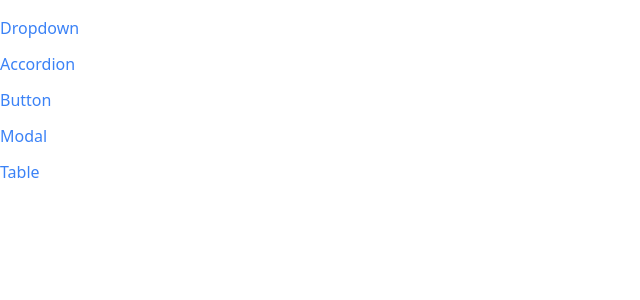
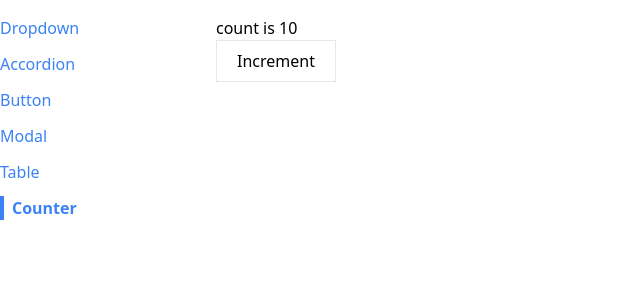
Before and after one commit to Pendentyw/React-components, a React (Create React App) app: page /counter in a window 1280 px wide. Shown: the top 300 px of the page, without its empty margins (0-640 px from the left). Built offline with nearby package versions, Linux system fonts and the light colour scheme.

Commit message:
counter logic

```diff
--- a/src/App.js
+++ b/src/App.js
@@ -5,6 +5,7 @@
 import ButtonPage from './pages/ButtonPage';
 import ModalPage from './pages/ModalPage';
 import TablePage from './pages/TablePage';
+import CounterPage from './pages/CounterPage';
 
 function App() {
   return (
@@ -29,6 +30,9 @@
         <Route path='/table'>
           <TablePage />
         </Route>
+        <Route path='/counter'>
+          <CounterPage initialCount={10} />
+        </Route>
       </div>
     </div>
   );
--- a/src/components/Sidebar.js
+++ b/src/components/Sidebar.js
@@ -7,6 +7,7 @@
     { label: 'Button', path: '/button' },
     { label: 'Modal', path: '/modal' },
     { label: 'Table', path: '/table' },
+    { label: 'Counter', path: '/counter' },
   ];
 
   const linksToDisplay = links.map((link) => {
--- a/src/pages/CounterPage.js
+++ b/src/pages/CounterPage.js
@@ -1,7 +1,27 @@
 import { useState, useEffect } from 'react';
+import Button from '../components/Button';
 
 function CounterPage({ initialCount }) {
-  const [count, setCount] = useState();
+  const [count, setCount] = useState(initialCount);
+
+  useEffect(() => {
+    console.log(count);
+  }, [count]);
+
+  const handleClick = () => {
+    setCount(count + 1);
+  };
+
+  return (
+    <div>
+      <h1>count is {count}</h1>
+      <Button
+        onClick={handleClick}
+        outline>
+        Increment
+      </Button>
+    </div>
+  );
 }
 
 export default CounterPage;
```
